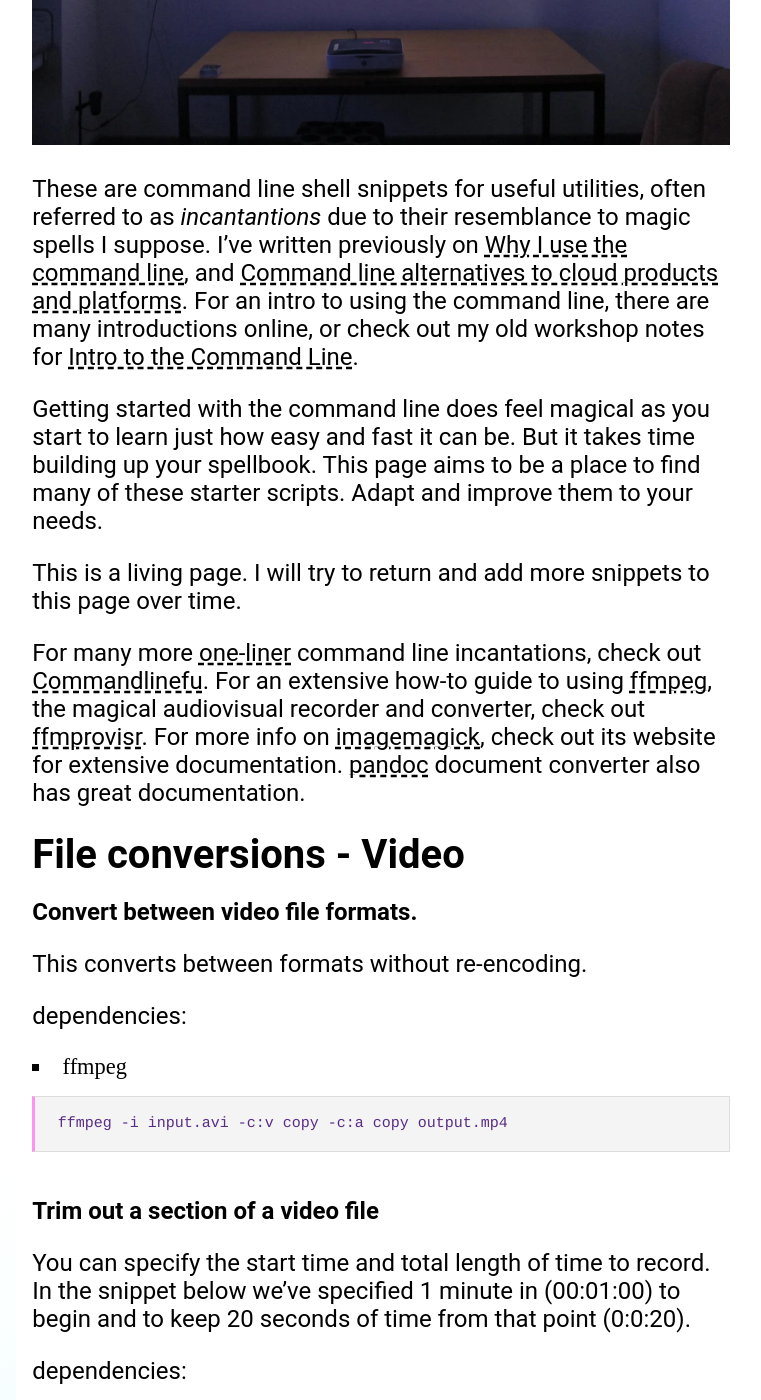
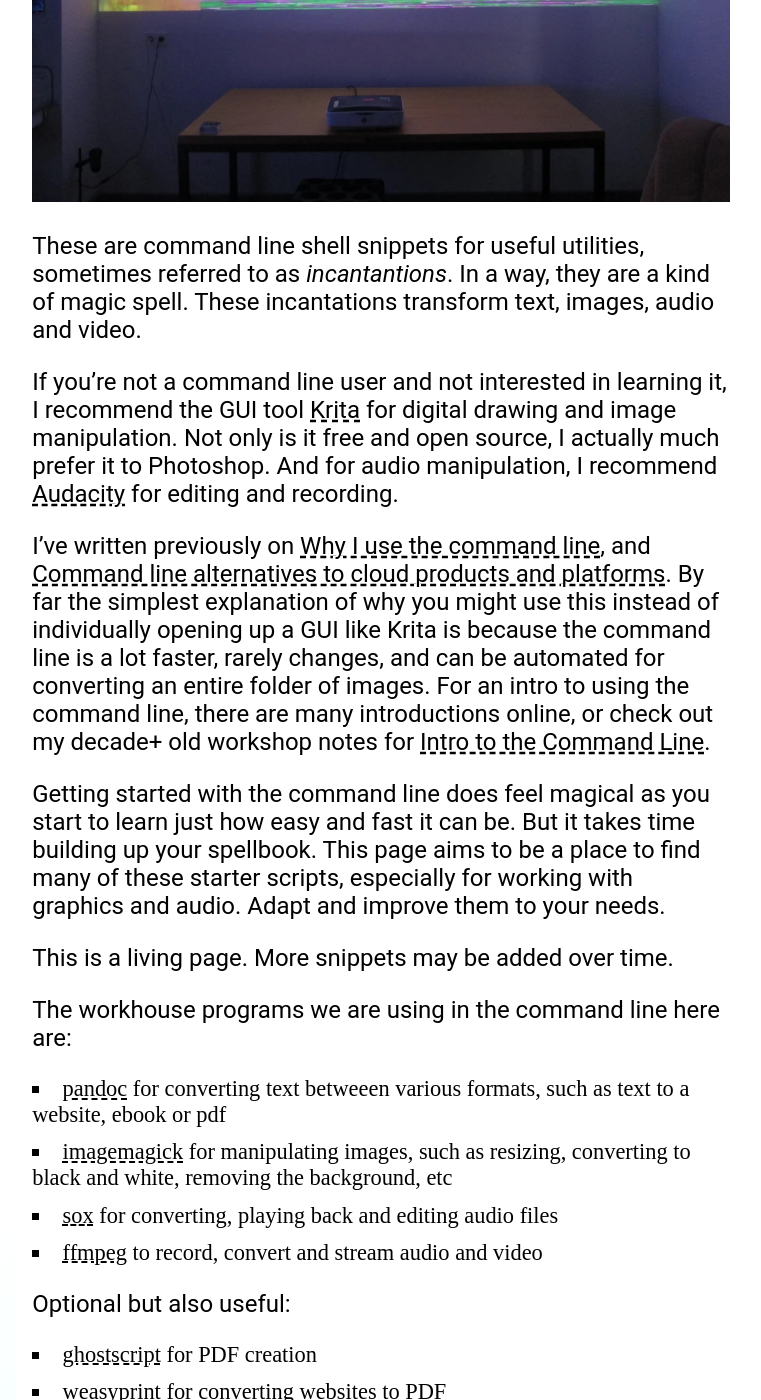
Before and after one commit to lee2sman/nosebook, a Jekyll site: the page built from _posts/2026-02-12-cli-snippets.md, in a window 1280 px wide and 1400 px high, scrolled down 725 px. Shown: the whole window, without its empty margins (259-1020 px from the left). Built offline with Jekyll 4.4.1, drawn with Linux system fonts in a browser that asks for light colours; some web fonts are replaced; some of the changed text lies outside the part shown.

Commit message:
update cli-snippets

````diff
--- a/_posts/2026-02-12-cli-snippets.md
+++ b/_posts/2026-02-12-cli-snippets.md
@@ -1,27 +1,42 @@
 ---
 layout: post
-title: "Command Line Incantations"
+title: "Command Line Incantations for audiovisual magick"
 categories: [open source, open source, programming, permacomputing]
 ---
 
 ![A beautiful bright projection of a glitched screen]({{"/images/screen.webp" | absolute_url}} "A beautiful bright projection of a glitched screen")
 
-These are command line shell snippets for useful utilities, often referred to as *incantantions* due to their resemblance to magic spells I suppose. I've written previously on [Why I use the command line](https://leetusman.com/nosebook/why-cli), and [Command line alternatives to cloud products and platforms](https://leetusman.com/nosebook/bash-alternatives). For an intro to using the command line, there are many introductions online, or check out my old workshop notes for [Intro to the Command Line](https://github.com/lee2sman/ITPCampSessionNotes/blob/master/IntroToCommandLine_ITPCamp.md).
+These are command line shell snippets for useful utilities, sometimes referred to as *incantantions*. In a way, they are a kind of magic spell. These incantations transform text, images, audio and video.
 
-Getting started with the command line does feel magical as you start to learn just how easy and fast it can be. But it takes time building up your spellbook. This page aims to be a place to find many of these starter scripts. Adapt and improve them to your needs.
+If you're not a command line user and not interested in learning it, I recommend the GUI tool [Krita](https://krita.org/) for digital drawing and image manipulation. Not only is it free and open source, I actually much prefer it to Photoshop. And for audio manipulation, I recommend [Audacity](https://www.audacityteam.org/) for editing and recording.
 
-This is a living page. I will try to return and add more snippets to this page over time.
+I've written previously on [Why I use the command line](https://leetusman.com/nosebook/why-cli), and [Command line alternatives to cloud products and platforms](https://leetusman.com/nosebook/bash-alternatives). By far the simplest explanation of why you might use this instead of individually opening up a GUI like Krita is because the command line is a lot faster, rarely changes, and can be automated for converting an entire folder of images. For an intro to using the command line, there are many introductions online, or check out my decade+ old workshop notes for [Intro to the Command Line](https://github.com/lee2sman/ITPCampSessionNotes/blob/master/IntroToCommandLine_ITPCamp.md).
 
-For many more [one-liner](https://en.wikipedia.org/wiki/One-liner_program) command line incantations, check out [Commandlinefu](https://www.commandlinefu.com). For an extensive how-to guide to using [ffmpeg](https://ffmpeg.org/), the magical audiovisual recorder and converter, check out [ffmprovisr](https://amiaopensource.github.io/ffmprovisr/). For more info on [imagemagick](https://imagemagick.org/), check out its website for extensive documentation. [pandoc](https://pandoc.org/) document converter also has great documentation.
+Getting started with the command line does feel magical as you start to learn just how easy and fast it can be. But it takes time building up your spellbook. This page aims to be a place to find many of these starter scripts, especially for working with graphics and audio. Adapt and improve them to your needs.
+
+This is a living page. More snippets may be added over time.
+
+The workhouse programs we are using in the command line here are:
+
+* [pandoc](https://pandoc.org/) for converting text betweeen various formats, such as text to a website, ebook or pdf
+* [imagemagick](https://imagemagick.org/) for manipulating images, such as resizing, converting to black and white, removing the background, etc
+* [sox](https://en.wikipedia.org/wiki/SoX) for converting, playing back and editing audio files
+* [ffmpeg](https://ffmpeg.org/) to record, convert and stream audio and video
+
+Optional but also useful:
+
+* [ghostscript](https://www.ghostscript.com/) for PDF creation
+* [weasyprint](https://weasyprint.org/) for converting websites to PDF
+* [tesseract-ocr](https://tesseract-ocr.com/) for scanning images and converting to plaintext output
+* [aspell](http://aspell.net/), a spell checker I use to autocorrect spelling errors
+
+Many of these programs I use in [one-liner](https://en.wikipedia.org/wiki/One-liner_program) command line incantations. To convert a whole folder of files it is sometimes helpful to use them in a script.
 
 ## File conversions - Video
 
 ### Convert between video file formats.
 
-This converts between formats without re-encoding.
-
-dependencies:
-* ffmpeg
+This ffmpeg incantation converts between formats without re-encoding.
 
 ```
 ffmpeg -i input.avi -c:v copy -c:a copy output.mp4
@@ -29,30 +44,21 @@
 
 ### Trim out a section of a video file
 
-You can specify the start time and total length of time to record. In the snippet below we've specified 1 minute in (00:01:00) to begin and to keep 20 seconds of time from that point (0:0:20).
-
-dependencies:
-* ffmpeg
+With ffmpeg you can specify the start time and total length of time to record. In the snippet below we've specified 1 minute in (00:01:00) to begin and to keep 20 seconds of time from that point (0:0:20).
 
 ```
 ffmpeg -vcodec copy -acodec copy -i inputvideo -ss 00:01:00 -t 0:0:20 outputvideo
 ```
 
-### Convert video to audio file
-
-dependencies:
-* ffmpeg
+### Convert video to audio file with ffmpeg
 
 ```
 ffmpeg -i input.mp4 -f mp3 output.mp3
 ```
 
-### Convert folder of images to a video
+### Convert folder of images to a video with ffmpeg
 
 This takes all jpeg photos in a folder (in alphanumeric order) and stitches them together to form a video file.
-
-dependencies:
-* ffmpeg
 
 ```
 ffmpeg -framerate 30 -pattern_type glob -i '*.jpg' -c:v libx264 -pix_fmt yuv420p output.mp4
@@ -73,11 +76,7 @@
 
 ### markdown to pdf
 
-Convert a markdown file to a pdf file.
-
-dependencies:
-* pandoc
-* weasyprint
+Convert a markdown file to a pdf file, using pandoc and weasyprint.
 
 ```
 pandoc -s input.md --pdf-engine weasyprint -o output.pdf
@@ -95,14 +94,21 @@
 
 [code gist](https://gist.github.com/lee2sman/3c38b7767a59e7437cbc7dc93cbf5e05)
 
+## File conversion - Image
+
+### Dither image files
+
+Using imagemagick apply Floyd-Steinberg Dithering and color palette reduction to 8 colors and save as a png.
+
+```
+magick input.jpg -dither FloydSteinberg -colors 8 output_dithered.png
+```
+
 ## File conversion - Audio
 
 ### Wave file to mp3
 
-Convert audio between formats.
-
-dependencies:
-* sox
+Using sox to convert audio between formats.
 
 ```
 sox input.wav output.mp3
@@ -112,10 +118,7 @@
 
 ### Trim audio recording down to one second
 
-Take any length any file and trim it to a smaller section.
-
-dependencies:
-* sox
+This sox incantation can take any length audio file and trim it to a smaller section.
 
 ```
 sox input.wav output.wav trim 0 1
@@ -134,10 +134,7 @@
 
 ### Combine audio (mix sound on sound)
 
-Blend two sound files together.
-
-dependencies:
-* sox
+Blend two sound files together with sox.
 
 ```
 sox -m a.wav b.wav c.wav mixed.wav
@@ -167,10 +158,7 @@
 
 ### Add reverb to audio
 
-Add some reverb to dry sound recordings.
-
-dependencies:
-* sox
+Add some reverb to dry sound recordings with sox.
 
 ```
 sox input.wav output.wav reverb 50 50 100
@@ -180,7 +168,7 @@
 
 ### Rename files ordered numerically - Bash shell
 
-This snippet renames all jpg files in a directory from alphabetic to numeric order. The `02d` means generate file numbers 00-99. Use `3d` for 000-999.
+This is a small Bash script for renaming all jpg files in a directory from alphabetic to numeric order. The *02d* means generate file numbers 00-99. Use *3d* for 000-999.
 
 ```bash
 i=1
@@ -191,6 +179,8 @@
 ```
 
 ### Rename files ordered numerically - Fish shell
+
+If you, like me, prefer fish shell for the command line, here's how to do it:
 
 ```fish
 set i 1
@@ -218,3 +208,13 @@
   padding-left: 1rem;
 }
 ```
+
+## More resources
+
+Check out [Commandlinefu](https://www.commandlinefu.com) for hundreds of examples of additional incantations.
+
+For an extensive how-to guide to using [ffmpeg](https://ffmpeg.org/), the magical audiovisual recorder and converter, check out [ffmprovisr](https://amiaopensource.github.io/ffmprovisr/).
+
+For more info on [imagemagick](https://imagemagick.org/), check out its website for extensive documentation.
+
+And [pandoc](https://pandoc.org/) document converter also has great documentation.
````
Also changed, not shown: other parts of _posts/2026-02-12-cli-snippets.md (+4 -16 lines).
